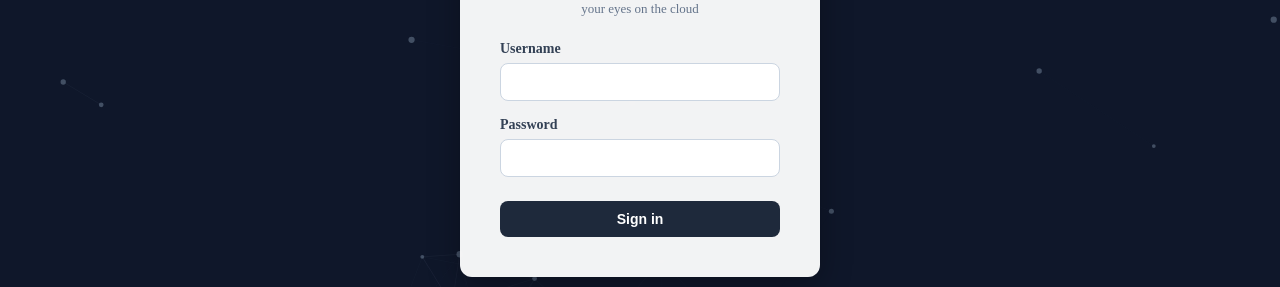
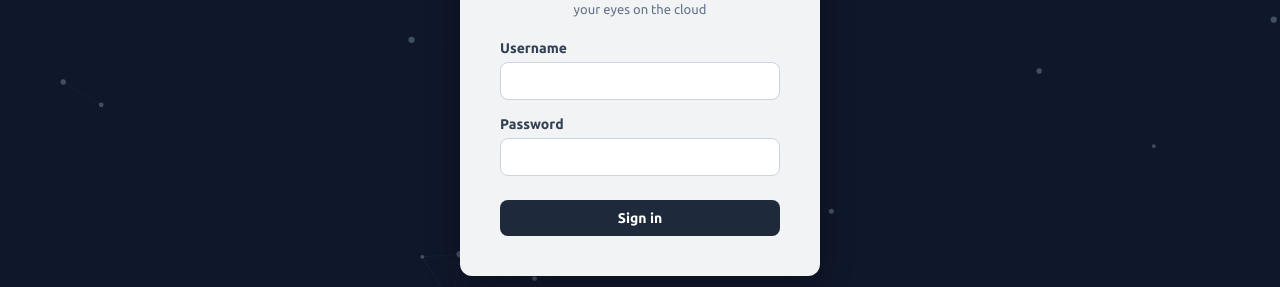
Before and after one commit to Cloud-Siem-Project/frontend, a React (Vite) app: page / in a window 1280 px wide. Shown: the part 297-584 px from the top of the page. Built offline with nearby package versions, Linux system fonts and the light colour scheme.

Commit message:
style: apply Ubuntu font globally across the app

```diff
--- a/index.html
+++ b/index.html
@@ -6,7 +6,7 @@
     <meta name="viewport" content="width=device-width, initial-scale=1.0" />
     <link rel="preconnect" href="https://fonts.googleapis.com" />
     <link rel="preconnect" href="https://fonts.gstatic.com" crossorigin />
-    <link href="https://fonts.googleapis.com/css2?family=Ubuntu+Mono:wght@400;700&display=swap" rel="stylesheet" />
+    <link href="https://fonts.googleapis.com/css2?family=Ubuntu:wght@300;400;500;700&family=Ubuntu+Mono:wght@400;700&display=swap" rel="stylesheet" />
     <title>Cloud Loggers</title>
 </head>
 
--- a/src/index.css
+++ b/src/index.css
@@ -4,6 +4,7 @@ body,
   width: 100%;
   min-height: 100vh;
   margin: 0;
+  font-family: 'Ubuntu', sans-serif;
 }
 
 *,
@@ -15,4 +16,9 @@ body,
 body {
   min-width: 320px;
   display: block;
+  font-family: 'Ubuntu', sans-serif;
 }
+
+input, button, textarea, select {
+  font-family: 'Ubuntu', sans-serif;
+}
```
